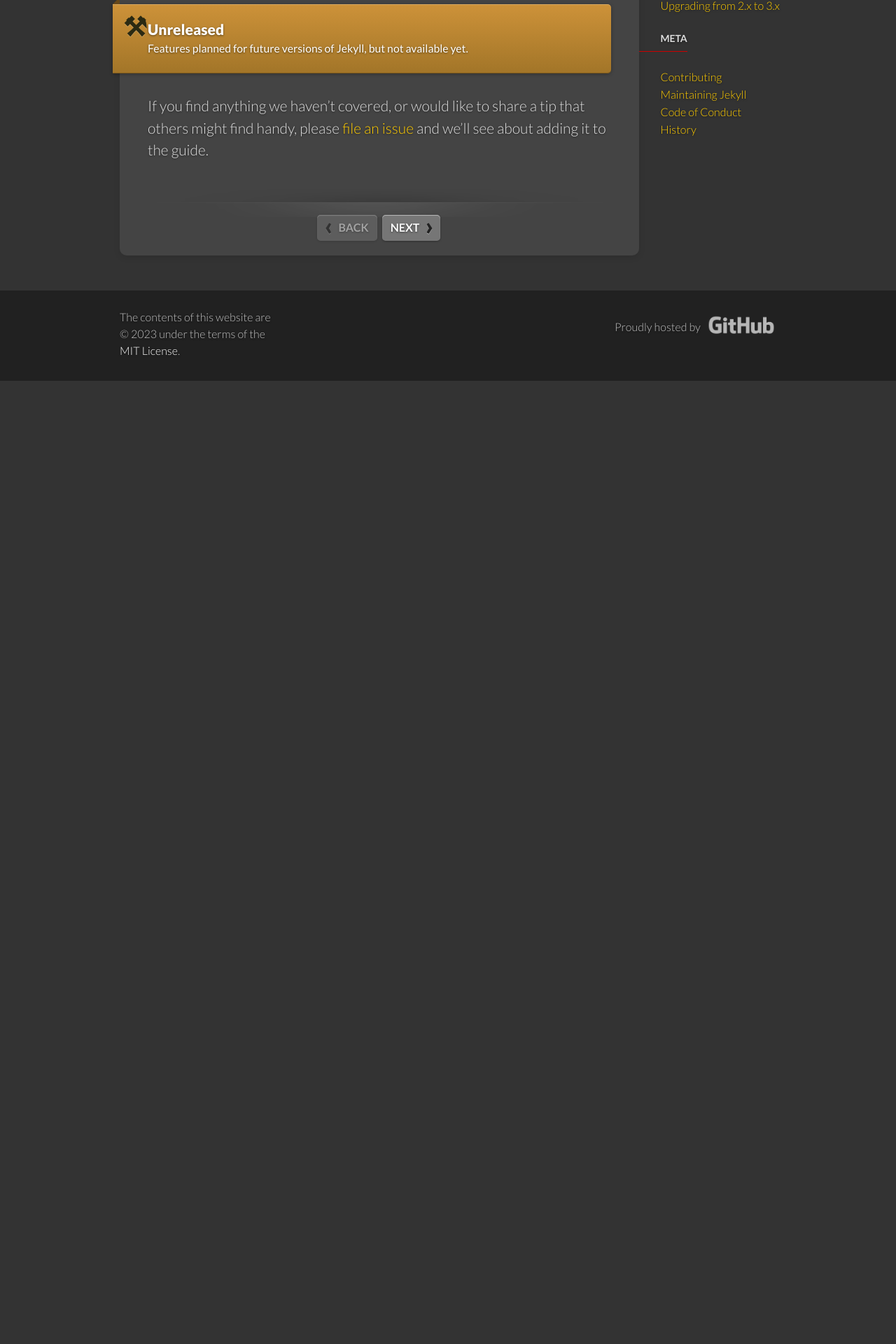
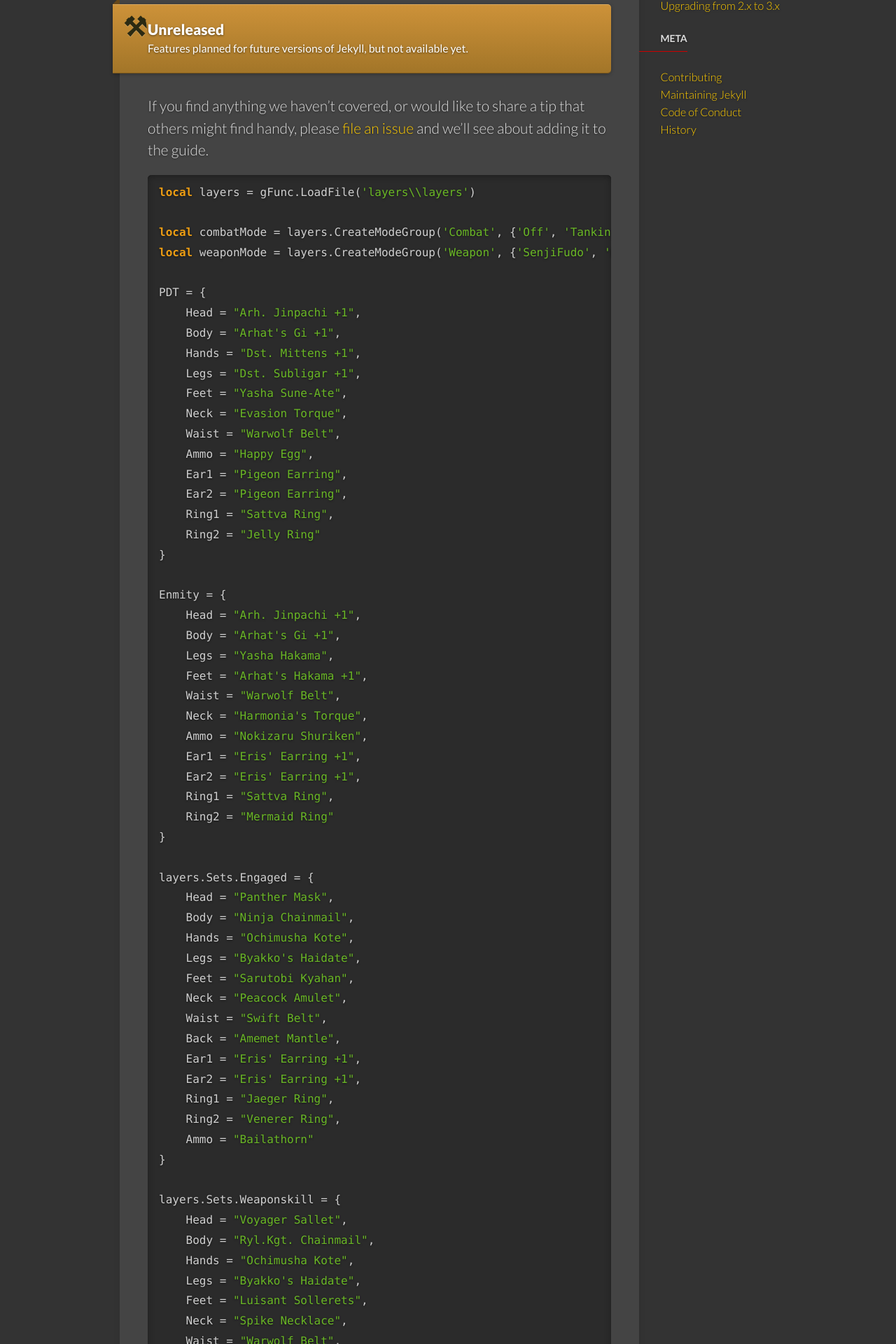
Before and after one commit to Snapster-amb/test, a Jekyll site: the page built from _docs/index.md, in a window 1280 px wide. Shown: the part 1266-3186 px from the top of the page at 70% size. Built offline with Jekyll 4.4.1, drawn with Linux system fonts in a browser that asks for light colours; comment, search, counter and statistics services are not loaded; before the commit the page ends 1810 px from its top, so only the background shows below that; some of the changed text lies outside the part shown.

Commit message:
color twiddling

````diff
--- a/_config.yml
+++ b/_config.yml
@@ -6,7 +6,7 @@ timezone: America/Los_Angeles
 url: "https://snapster-amb.github.io"
 repository: "https://github.com/Snapster-amb/test"
 logo: "/test/img/logo-2x.png"
-baseurl: "/test"
+baseurl: ""
 collections:
   docs:
     permalink: "/:collection/:path/"
--- a/_docs/index.md
+++ b/_docs/index.md
@@ -39,3 +39,149 @@ Throughout this guide, you'll see these special sections that help you get the m
 </div>
 
 If you find anything we haven’t covered, or would like to share a tip that others might find handy, please [file an issue]({{ site.repository }}/issues/new) and we’ll see about adding it to the guide.
+
+```lua
+local layers = gFunc.LoadFile('layers\\layers')
+
+local combatMode = layers.CreateModeGroup('Combat', {'Off', 'Tanking'}, '@t')
+local weaponMode = layers.CreateModeGroup('Weapon', {'SenjiFudo', 'Mamushitos', 'Staves'}, '@w')
+
+PDT = {
+    Head = "Arh. Jinpachi +1",
+    Body = "Arhat's Gi +1",
+    Hands = "Dst. Mittens +1",
+    Legs = "Dst. Subligar +1",
+    Feet = "Yasha Sune-Ate",
+    Neck = "Evasion Torque",
+    Waist = "Warwolf Belt",
+    Ammo = "Happy Egg",
+    Ear1 = "Pigeon Earring",
+    Ear2 = "Pigeon Earring",
+    Ring1 = "Sattva Ring",
+    Ring2 = "Jelly Ring"
+}
+
+Enmity = {
+    Head = "Arh. Jinpachi +1",
+    Body = "Arhat's Gi +1",
+    Legs = "Yasha Hakama",
+    Feet = "Arhat's Hakama +1",
+    Waist = "Warwolf Belt",
+    Neck = "Harmonia's Torque",
+    Ammo = "Nokizaru Shuriken",
+    Ear1 = "Eris' Earring +1",
+    Ear2 = "Eris' Earring +1",
+    Ring1 = "Sattva Ring",
+    Ring2 = "Mermaid Ring"
+}
+
+layers.Sets.Engaged = {
+    Head = "Panther Mask",
+    Body = "Ninja Chainmail",
+    Hands = "Ochimusha Kote",
+    Legs = "Byakko's Haidate",
+    Feet = "Sarutobi Kyahan",
+    Neck = "Peacock Amulet",
+    Waist = "Swift Belt",
+    Back = "Amemet Mantle",
+    Ear1 = "Eris' Earring +1",
+    Ear2 = "Eris' Earring +1",
+    Ring1 = "Jaeger Ring",
+    Ring2 = "Venerer Ring",
+    Ammo = "Bailathorn"
+}
+
+layers.Sets.Weaponskill = {
+    Head = "Voyager Sallet",
+    Body = "Ryl.Kgt. Chainmail",
+    Hands = "Ochimusha Kote",
+    Legs = "Byakko's Haidate",
+    Feet = "Luisant Sollerets",
+    Neck = "Spike Necklace",
+    Waist = "Warwolf Belt",
+    Back = "Amemet Mantle",
+    Ear1 = "Beetle Earring +1",
+    Ear2 = "Beetle Earring +1",
+    Ring1 = "Courage Ring",
+    Ring2 = "Courage Ring",
+    Ammo = "Bailathorn"
+}
+
+layers.Sets.Ability = Enmity
+layers.Sets.Idle = PDT
+layers.Sets.Midcast = PDT
+
+layers.Sets.Midcast.Ninjutsu = {
+    Head = "Ninja Hatsuburi",
+    Neck = "Ninjutsu Torque",
+    Feet = "Sarutobi Kyahan",
+    Waist = "Swift Belt"
+}
+
+layers.Sets.Midcast['Elemental Ninjutsu'] = {
+    Waist = "Ryl.Kgt. Belt",
+    Ring1 = "Eremite's Ring",
+    Ring2 = "Eremite's Ring",
+    Ear2 = "Moldavite Earring",
+    Ammo = "Morion Tathlum"
+}
+
+layers.Sets.Midcast.Utsusemi = {
+    Head = "Panther Mask",
+    Legs = "Byakko's Haidate",
+    Feet = "Sarutobi Kyahan",
+    Waist = "Swift Belt"
+}
+
+layers.Sets.Tanking.Engaged = PDT
+layers.Sets.Tanking.Midcast.Enfeebling = Enmity
+layers.Sets.Tanking.Midcast['Enfeebling Ninjutsu'] = Enmity
+layers.Sets.Tanking.Midcast['Utsusemi: Ichi'] = gFunc.Combine(PDT, {
+    Waist = "Swift Belt",
+})
+
+layers.Sets.SenjiFudo.Idle = {
+    Main = "Senjuinrikio",
+    Sub = "Fudo"
+}
+layers.Sets.SenjiFudo.Engaged = layers.Sets.SenjiFudo.Idle
+
+layers.Sets.Mamushitos.Idle = {
+    Main = "Mamushito",
+    Sub = "Mamushito"
+}
+
+layers.Sets.Mamushitos.Engaged = layers.Sets.Mamushitos.Idle
+
+layers.Sets.Staves.Idle = {
+    Main = "Earth Staff",
+    Back = "High Brth. Mantle",
+}
+
+layers.Sets.Staves.Engaged = layers.Sets.Staves.Idle
+layers.Sets.Staves.Midcast['Ice Magic Damage'] = { Main = "Ice Staff" }
+layers.Sets.Staves.Midcast['Lightning Magic Damage'] = { Main = "Thunder Staff" }
+
+layers.RegisterCallback("PostHandleIdle", function()
+    local environment = gData.GetEnvironment()
+    if environment.Time >= 18.00 or environment.Time <= 6.00 then
+        gFunc.Equip("Feet", "Ninja Kyahan")
+    end
+end, "EquipNinjaKyahan")
+
+layers.RegisterCallback("PostHandleEngaged", function()
+    local player = gData.GetPlayer()
+    if player.HPP <= 75 and combatMode.current ~= "Tanking" then
+        gFunc.Equip("Ring2", "Shinobi Ring")
+    end
+end, "Engaged Shinobi Ring")
+
+layers.RegisterCallback("PostHandleMidcast", function(spell)
+    local player = gData.GetPlayer()
+    if player.HPP <= 75 and (combatMode.current ~= "Tanking" or spell.Name ~= "Utsusemi: Ichi") then
+        gFunc.Equip("Ring2", "Shinobi Ring")
+    end
+end, "Midcast Shinobi Ring")
+
+return layers
+```
--- a/_sass/_pygments.scss
+++ b/_sass/_pygments.scss
@@ -1,73 +1,79 @@
+// #6ab825 green
+// #ed9d13 orange
+// #00d6dd cyan
+
 .highlight {
-  .hll { background-color: #ffffcc }
-  .c { color: #999; font-style: italic } /* Comment */
-  .err { color: #ffffff} /* Error */
-  .g { color: #ffffff} /* Generic */
-  .k { color: #f0e68c} /* Keyword */
-  .l { color: #ffffff} /* Literal */
-  .n { color: #ffffff} /* Name */
-  .o { color: #ffffff} /* Operator */
-  .x { color: #ffffff} /* Other */
-  .p { color: #98b9ef} /* Punctuation */
-  .cm { color: #87ceeb} /* Comment.Multiline */
-  .cp { color: #cd5c5c} /* Comment.Preproc */
-  .c1 { color: #87ceeb} /* Comment.Single */
-  .cs { color: #87ceeb} /* Comment.Special */
-  .gd { color: #ce342c} /* Generic.Deleted */
-  .ge { color: #c000c0; text-decoration: underline} /* Generic.Emph */
-  .gr { color: #c0c0c0; font-weight: bold; background-color: #c00000 } /* Generic.Error */
-  .gh { color: #cd5c5c} /* Generic.Heading */
-  .gi { color: #27b42c} /* Generic.Inserted */
   span.go { color: #add8e6; font-weight: bold; background-color: #4d4d4d } /* Generic.Output, qualified with span to prevent applying this style to the Go language, see #1153. */
-  .gp { color: #ffffff} /* Generic.Prompt */
-  .gs { color: #ffffff} /* Generic.Strong */
-  .gu { color: #cd5c5c} /* Generic.Subheading */
-  .gt { color: #c0c0c0; font-weight: bold; background-color: #c00000 } /* Generic.Traceback */
-  .kc { color: #f0e68c} /* Keyword.Constant */
-  .kd { color: #f0e68c} /* Keyword.Declaration */
-  .kn { color: #f0e68c} /* Keyword.Namespace */
-  .kp { color: #f0e68c} /* Keyword.Pseudo */
-  .kr { color: #f0e68c} /* Keyword.Reserved */
-  .kt { color: #bdb76b} /* Keyword.Type */
-  .ld { color: #ffffff} /* Literal.Date */
-  .m { color: #ffffff} /* Literal.Number */
-  .s { color: #ffffff} /* Literal.String */
-  .na { color: #ffffff} /* Name.Attribute */
-  .nb { color: #ffffff} /* Name.Builtin */
-  .nc { color: #ffffff} /* Name.Class */
-  .no { color: #ffa0a0} /* Name.Constant */
-  .nd { color: #ffffff} /* Name.Decorator */
-  .ni { color: #ffdead} /* Name.Entity */
-  .ne { color: #ffffff} /* Name.Exception */
-  .nf { color: #ffffff} /* Name.Function */
-  .nl { color: #ffffff} /* Name.Label */
-  .nn { color: #ffffff} /* Name.Namespace */
-  .nx { color: #ffffff} /* Name.Other */
-  .py { color: #ffffff} /* Name.Property */
-  .nt { color: #f0e68c} /* Name.Tag */
-  .nv { color: #88d472} /* Name.Variable */
-  .ow { color: #ffffff} /* Operator.Word */
-  .w { color: #ffffff} /* Text.Whitespace */
-  .mf { color: #ffffff} /* Literal.Number.Float */
-  .mh { color: #ffffff} /* Literal.Number.Hex */
-  .mi { color: #ffffff} /* Literal.Number.Integer */
-  .mo { color: #ffffff} /* Literal.Number.Oct */
-  .sb { color: #ffffff} /* Literal.String.Backtick */
-  .sc { color: #ffffff} /* Literal.String.Char */
-  .sd { color: #ffffff} /* Literal.String.Doc */
-  .s2 { color: #ffffff} /* Literal.String.Double */
-  .se { color: #ffffff} /* Literal.String.Escape */
-  .sh { color: #ffffff} /* Literal.String.Heredoc */
-  .si { color: #ffffff} /* Literal.String.Interpol */
-  .sx { color: #ffffff} /* Literal.String.Other */
-  .sr { color: #ffffff} /* Literal.String.Regex */
-  .s1 { color: #ffffff} /* Literal.String.Single */
-  .ss { color: #ffffff} /* Literal.String.Symbol */
-  .bp { color: #ffffff} /* Name.Builtin.Pseudo */
-  .vc { color: #98fb98} /* Name.Variable.Class */
-  .vg { color: #98fb98} /* Name.Variable.Global */
-  .vi { color: #98fb98} /* Name.Variable.Instance */
-  .il { color: #ffffff} /* Literal.Number.Integer.Long */
+  .highlight pre { background-color: #404040 }
+  .hll { background-color: #404040 }
+  .c { color: #999999; font-style: italic } /* Comment */
+  .err { color: #a61717; background-color: #e3d2d2 } /* Error */
+  .g { color: #d0d0d0 } /* Generic */
+  .k { color: #ed9d13; font-weight: bold } /* Keyword */
+  .l { color: #d0d0d0 } /* Literal */
+  .n { color: #d0d0d0 } /* Name */
+  .o { color: #d0d0d0 } /* Operator */
+  .x { color: #d0d0d0 } /* Other */
+  .p { color: #d0d0d0 } /* Punctuation */
+  .cm { color: #999999; font-style: italic } /* Comment.Multiline */
+  .cp { color: #cd2828; font-weight: bold } /* Comment.Preproc */
+  .c1 { color: #999999; font-style: italic } /* Comment.Single */
+  .cs { color: #e50808; font-weight: bold; background-color: #520000 } /* Comment.Special */
+  .gd { color: #d22323 } /* Generic.Deleted */
+  .ge { color: #d0d0d0; font-style: italic } /* Generic.Emph */
+  .gr { color: #d22323 } /* Generic.Error */
+  .gh { color: #ffffff; font-weight: bold } /* Generic.Heading */
+  .gi { color: #589819 } /* Generic.Inserted */
+  .go { color: #cccccc } /* Generic.Output */
+  .gp { color: #aaaaaa } /* Generic.Prompt */
+  .gs { color: #d0d0d0; font-weight: bold } /* Generic.Strong */
+  .gu { color: #ffffff; text-decoration: underline } /* Generic.Subheading */
+  .gt { color: #d22323 } /* Generic.Traceback */
+  .kc { color: #ed9d13; font-weight: bold } /* Keyword.Constant */
+  .kd { color: #ed9d13; font-weight: bold } /* Keyword.Declaration */
+  .kn { color: #ed9d13; font-weight: bold } /* Keyword.Namespace */
+  .kp { color: #ed9d13 } /* Keyword.Pseudo */
+  .kr { color: #ed9d13; font-weight: bold } /* Keyword.Reserved */
+  .kt { color: #ed9d13; font-weight: bold } /* Keyword.Type */
+  .ld { color: #d0d0d0 } /* Literal.Date */
+  .m { color: #3677a9 } /* Literal.Number */
+  .s { color: #6ab825 } /* Literal.String */
+  .na { color: #bbbbbb } /* Name.Attribute */
+  .nb { color: #24909d } /* Name.Builtin */
+  .nc { color: #447fcf; text-decoration: underline } /* Name.Class */
+  .no { color: #40ffff } /* Name.Constant */
+  .nd { color: #ffa500 } /* Name.Decorator */
+  .ni { color: #d0d0d0 } /* Name.Entity */
+  .ne { color: #bbbbbb } /* Name.Exception */
+  .nf { color: #447fcf } /* Name.Function */
+  .nl { color: #d0d0d0 } /* Name.Label */
+  .nn { color: #447fcf; text-decoration: underline } /* Name.Namespace */
+  .nx { color: #d0d0d0 } /* Name.Other */
+  .py { color: #d0d0d0 } /* Name.Property */
+  .nt { color: #ed9d13; font-weight: bold } /* Name.Tag */
+  .nv { color: #40ffff } /* Name.Variable */
+  .ow { color: #ed9d13; font-weight: bold } /* Operator.Word */
+  .w { color: #666666 } /* Text.Whitespace */
+  .mf { color: #3677a9 } /* Literal.Number.Float */
+  .mh { color: #3677a9 } /* Literal.Number.Hex */
+  .mi { color: #3677a9 } /* Literal.Number.Integer */
+  .mo { color: #3677a9 } /* Literal.Number.Oct */
+  .sb { color: #6ab825 } /* Literal.String.Backtick */
+  .sc { color: #6ab825 } /* Literal.String.Char */
+  .sd { color: #6ab825 } /* Literal.String.Doc */
+  .s2 { color: #6ab825 } /* Literal.String.Double */
+  .se { color: #6ab825 } /* Literal.String.Escape */
+  .sh { color: #6ab825 } /* Literal.String.Heredoc */
+  .si { color: #6ab825 } /* Literal.String.Interpol */
+  .sx { color: #589d00 } /* Literal.String.Other ed9d13 ffa500 */
+  .sr { color: #6ab825 } /* Literal.String.Regex */
+  .s1 { color: #6ab825 } /* Literal.String.Single */
+  .ss { color: #6ab825 } /* Literal.String.Symbol */
+  .bp { color: #24909d } /* Name.Builtin.Pseudo */
+  .vc { color: #40ffff } /* Name.Variable.Class */
+  .vg { color: #40ffff } /* Name.Variable.Global */
+  .vi { color: #40ffff } /* Name.Variable.Instance */
+  .il { color: #3677a9 } /* Literal.Number.Integer.Long */
   .bash .nv {
     user-select: none;
   }
````
